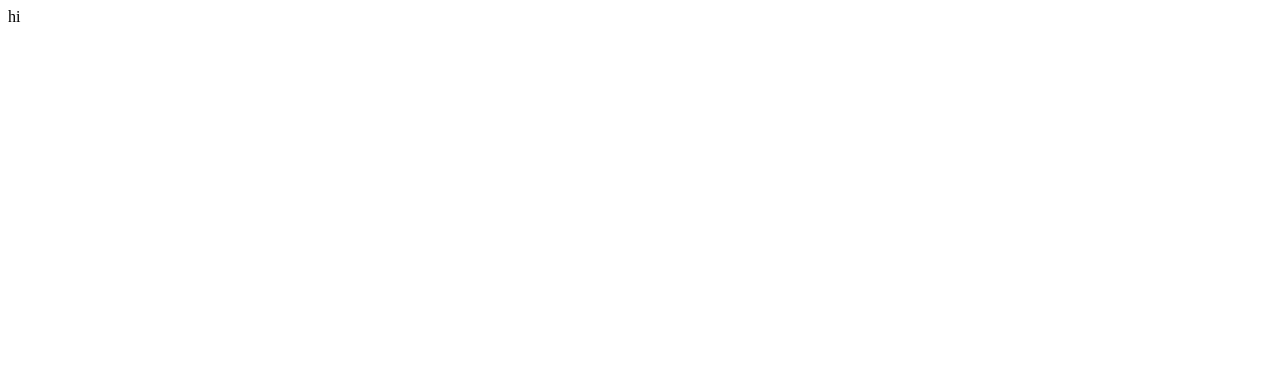
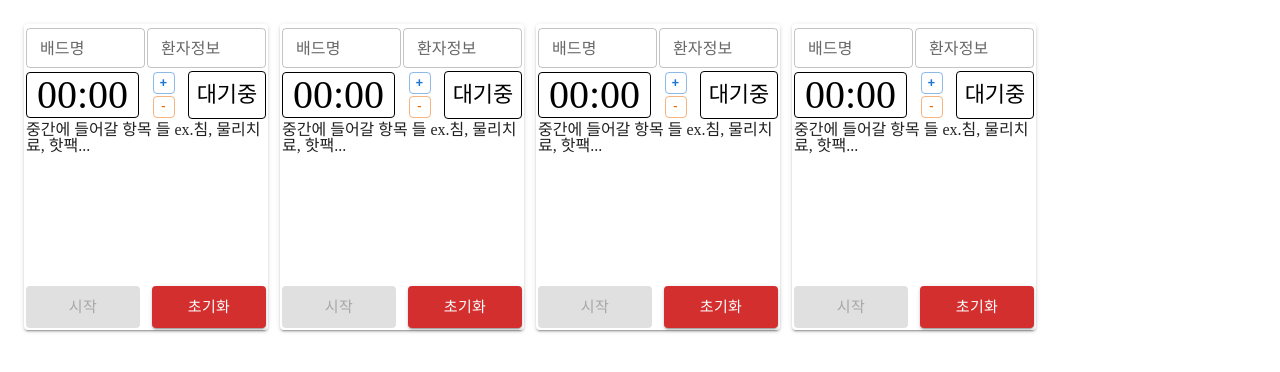
Before and after one commit to nacean/koreanMedicineTimer, a React (Vite) app: page / in a window 1280 px wide. Shown: the top 372 px of the page. Built offline with nearby package versions, Linux system fonts and the light colour scheme.

Commit message:
feat: 타이머 컴포넌트 러프하게 구현

```diff
--- a/src/App.tsx
+++ b/src/App.tsx
@@ -1,5 +1,25 @@
+import Timer from "@src/timer/Timer";
+import { createStyles } from "@src/utils/utils";
+import { Reset } from "styled-reset";
+
 function App() {
-  return <div>hi</div>;
+  return (
+    <div css={styles.container}>
+      <Reset />
+      <Timer />
+      <Timer />
+      <Timer />
+      <Timer />
+    </div>
+  );
 }
 
+const styles = createStyles({
+  container: {
+    padding: 24,
+    display: "flex",
+    gap: 12,
+  },
+});
+
 export default App;
--- /dev/null
+++ b/src/timer/Timer.tsx
@@ -0,0 +1,186 @@
+import { Button, Paper, TextField } from "@mui/material";
+import { getClockFromNumber } from "@src/utils/timeUtils";
+import { createStyles } from "@src/utils/utils";
+import { useState, useEffect } from "react";
+
+const Timer = () => {
+  const [time, setTime] = useState(0);
+  const [isRunning, setIsRunning] = useState(false);
+
+  console.log(isRunning);
+
+  useEffect(() => {
+    let intervalId = 0;
+
+    if (isRunning && time >= 1) {
+      intervalId = setInterval(() => {
+        setTime((prevTime) => prevTime - 1);
+      }, 1000);
+    } else if (time === 0) {
+      setIsRunning(false);
+      clearInterval(intervalId);
+    } else {
+      setIsRunning(false);
+      clearInterval(intervalId);
+    }
+
+    return () => {
+      if (time < 1) {
+        setIsRunning(false);
+      }
+      clearInterval(intervalId);
+    };
+  }, [isRunning, time]);
+
+  const handleStart = () => {
+    setIsRunning(true);
+  };
+
+  const handlePause = () => {
+    setIsRunning(false);
+  };
+
+  const handleReset = () => {
+    setTime(0);
+  };
+
+  const handleTimerUpDown = (num: number) => {
+    if (time + num < 0) {
+      setTime(0);
+    } else {
+      setTime(time + num);
+    }
+  };
+
+  return (
+    <Paper elevation={2} css={styles.container}>
+      <div css={styles.infoContainer}>
+        <TextField label="배드명" size="small" />
+        <TextField label="환자정보" size="small" />
+      </div>
+      <div css={styles.clockContainer}>
+        <div css={styles.clock} style={{ color: isRunning ? "red" : "black" }}>
+          {getClockFromNumber(time)}
+        </div>
+        <div css={styles.clockButtonContainer}>
+          <Button
+            size="small"
+            variant="outlined"
+            css={styles.clockAdjustButton}
+            onClick={() => {
+              handleTimerUpDown(60);
+            }}
+          >
+            +
+          </Button>
+          <Button
+            size="small"
+            variant="outlined"
+            css={styles.clockAdjustButton}
+            color="warning"
+            onClick={() => {
+              handleTimerUpDown(-60);
+            }}
+          >
+            -
+          </Button>
+        </div>
+        <div
+          css={styles.timeStateContainer}
+          style={{ color: isRunning ? "red" : "black" }}
+        >
+          {isRunning ? "치료중" : "대기중"}
+        </div>
+      </div>
+      <div>중간에 들어갈 항목 들 ex.침, 물리치료, 핫팩...</div>
+      <div css={styles.timeModifyButtonContainer}>
+        <Button
+          variant="contained"
+          color={isRunning ? "inherit" : "primary"}
+          onClick={isRunning ? handlePause : handleStart}
+          disabled={time < 1}
+          size="large"
+          css={{ flex: 1 }}
+        >
+          {isRunning ? "정지" : "시작"}
+        </Button>
+        <Button
+          variant="contained"
+          color="error"
+          onClick={handleReset}
+          size="large"
+          css={{ flex: 1 }}
+        >
+          초기화
+        </Button>
+      </div>
+    </Paper>
+  );
+};
+
+const styles = createStyles({
+  container: {
+    width: 240,
+    height: 300,
+    paddingTop: 4,
+    paddingBottom: 2,
+    paddingInline: 2,
+
+    display: "flex",
+    flexDirection: "column",
+    gap: 4,
+  },
+  infoContainer: {
+    width: "100%",
+    display: "flex",
+    alignItems: "center",
+    gap: 2,
+  },
+  clockContainer: {
+    display: "flex",
+    justifyContent: "space-between",
+    alignItems: "center",
+  },
+  clock: {
+    display: "flex",
+    justifyContent: "center",
+    alignItems: "center",
+    border: "1px solid black",
+    paddingBlock: 2,
+    paddingInline: 10,
+    borderRadius: 4,
+    fontSize: 40,
+  },
+  clockButtonContainer: {
+    height: "100%",
+    display: "flex",
+    flexDirection: "column",
+    justifyContent: "space-between",
+    gap: 2,
+  },
+  clockAdjustButton: {
+    minWidth: 0,
+    width: 22,
+    height: 22,
+  },
+  timeStateContainer: {
+    width: 76,
+    height: "100%",
+    display: "flex",
+    justifyContent: "center",
+    alignItems: "center",
+    border: "1px solid black",
+    borderRadius: 4,
+    fontSize: 22,
+  },
+  timeModifyButtonContainer: {
+    marginTop: "auto",
+    width: "100%",
+    display: "flex",
+    justifyContent: "center",
+    alignItems: "center",
+    gap: 12,
+  },
+});
+
+export default Timer;
--- /dev/null
+++ b/src/utils/timeUtils.ts
@@ -0,0 +1,15 @@
+export const getClockFromNumber = (num: number) => {
+  const minute = Math.floor(num / 60);
+  const second = num - minute * 60;
+
+  const minuteString =
+    minute < 10
+      ? "0" + minute.toFixed().toString()
+      : minute.toFixed().toString();
+  const secondString =
+    second < 10
+      ? "0" + second.toFixed().toString()
+      : second.toFixed().toString();
+
+  return minuteString + ":" + secondString;
+};
```
